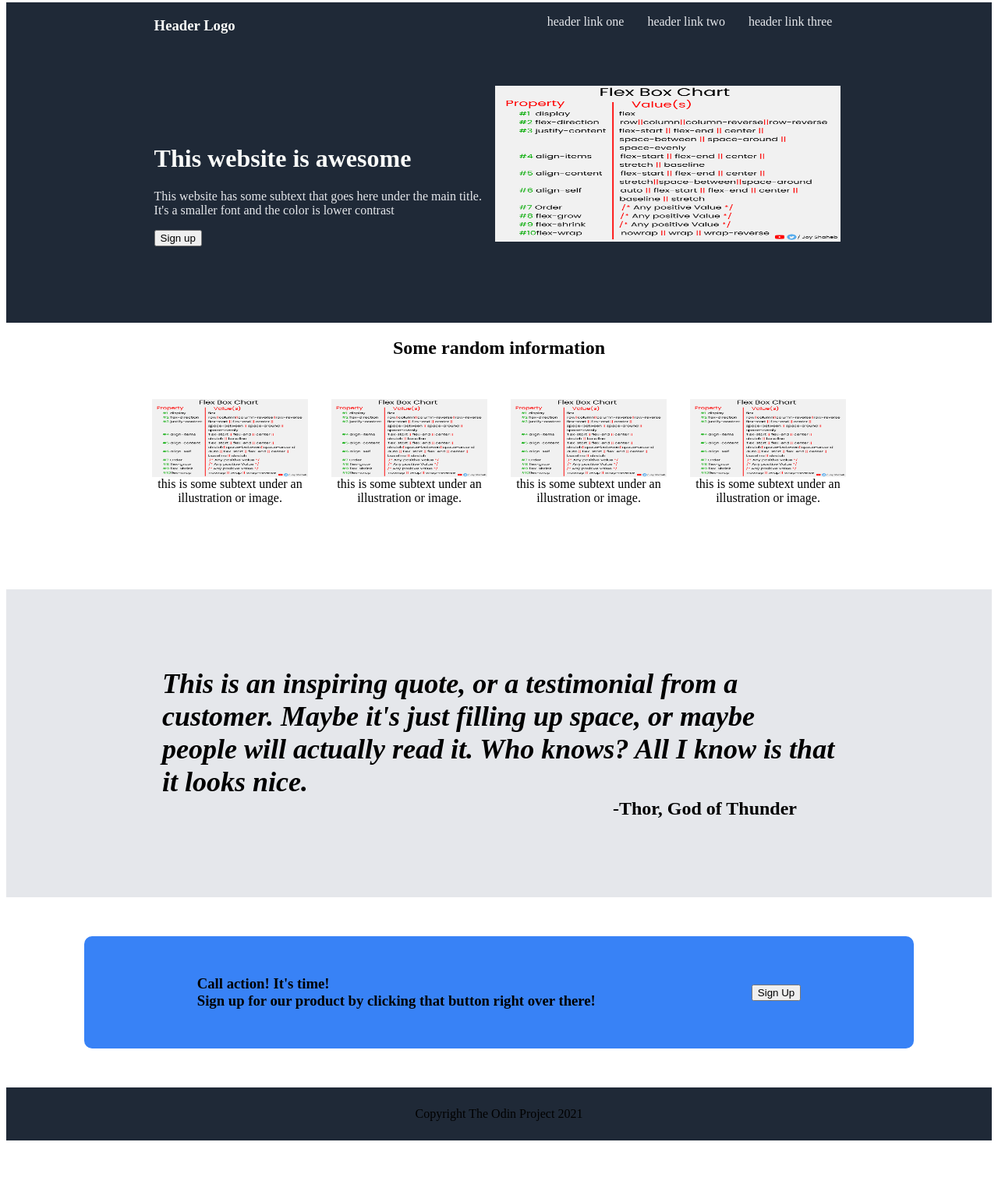
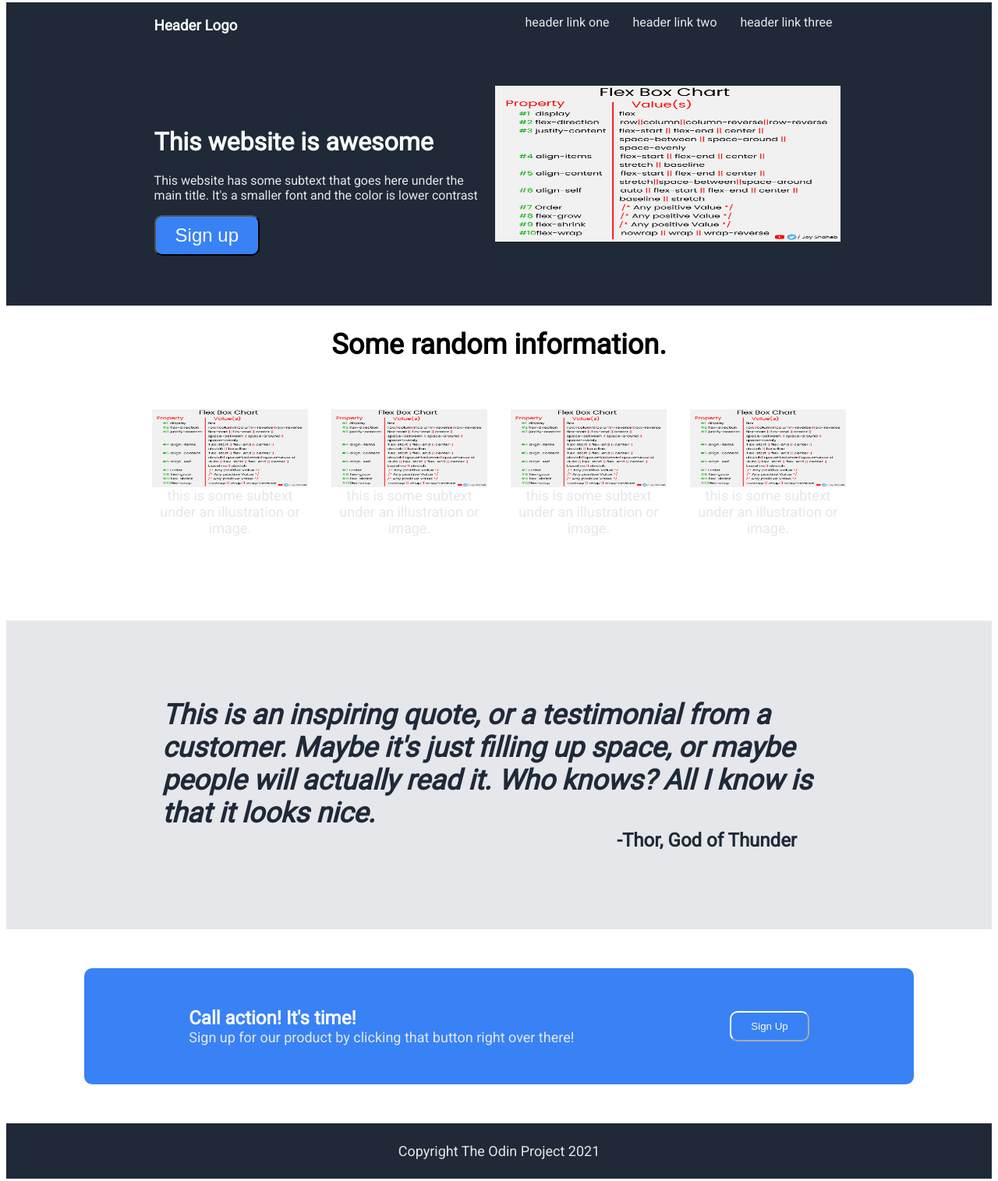
Before and after one commit to miguel2307/landing-page, a plain HTML site: page index.html in a window 1280 px wide. Shown: the part 5-1520 px from the top of the page at 78% size. Before the commit the page ends 1476 px from the top, so only its background shows below. Drawn offline with Linux system fonts and the light colour scheme.

Commit message:
added styles and fonts

```diff
--- a/index.html
+++ b/index.html
@@ -3,6 +3,9 @@
     <head>
         <meta charset="UTF-8">
         <link rel="stylesheet" href="style.css">
+        <link rel="preconnect" href="https://fonts.googleapis.com">
+        <link rel="preconnect" href="https://fonts.gstatic.com" crossorigin>
+        <link href="https://fonts.googleapis.com/css2?family=Roboto&display=swap" rel="stylesheet">
     </head>
 <body>
     <div class="title">
@@ -24,7 +27,7 @@
         </div>
     </div>
 
-    <h2>Some random information</h2>
+    <h2>Some random information.</h2>
     <div class="box">
         <div class="info">
             <img src="Flex Box Chart.png" alt="chart">
@@ -50,7 +53,7 @@
         <div class="banner">
             <div class="sign-up">
                 <h3>Call action! It's time!</h3>
-                <h3>Sign up for our product by clicking that button right over there!</h3>
+                <p>Sign up for our product by clicking that button right over there!</p>
             </div>
             <button>Sign Up</button>
         </div>
--- a/style.css
+++ b/style.css
@@ -1,3 +1,6 @@
+html{
+    font-family: 'Roboto', 'Courier New', Courier, monospace;
+}
 
 header{
     display: flex;
@@ -40,12 +43,21 @@ ul{
     color: #E5E7EB;
 }
 
+.left button{
+    background-color: #3882f6;
+    color: #F9FAF8;
+    font-size: 24px;
+    border-radius: 10px;
+    padding-left: 25px;
+    padding-right: 25px;
+    padding-top: 10px;
+    padding-bottom: 10px
+}
 .left{
     width: 49%;
     height: 200px;
     display: inline-block;
     padding-bottom: 50px;
-
 }
 
 .right {
@@ -63,6 +75,8 @@ h2{
     display: flex;
     justify-content: center;
     padding-bottom: 32px;
+    font-size: 36px;
+    font-weight: 800;
 }
 
 .box img{
@@ -81,6 +95,8 @@ h2{
 .info{
     max-width: 200px;
     text-align: center;
+    font-size: 18px;
+    color: #E5E7EB;
 }
 
 h4{
@@ -92,6 +108,8 @@ h4{
     padding-left: 200px;
     padding-right: 200px;
     margin-bottom: 0;
+    font-size: 36px;
+    color: #1f2937;
 }
 
 h5{
@@ -102,6 +120,7 @@ h5{
     padding-bottom: 100px;
     background-color: #E5E7EB;
     font-size: 24px;
+    color: #1f2937;
 }
 
 .banner{
@@ -121,6 +140,25 @@ h5{
 
 .sign-up h3{
     margin: 0;
+    color: #F9FAF8;
+    font-size: 24px;
+}
+
+.sign-up p{
+    margin: 0;
+    color: #E5E7EB;
+    font-size: 18px;
+}
+
+.banner button{
+    color: #F9FAF8;
+    border-radius: 10px;
+    background-color: #3882f6;
+    padding-left: 25px;
+    padding-right: 25px;
+    padding-top: 10px;
+    padding-bottom: 10px;
+    border-color: white;
 }
 
 footer{
@@ -129,4 +167,6 @@ footer{
     padding-top: 25px;
     padding-bottom: 25px;
     background-color: #1f2937;
+    color: #E5E7EB;
+    font-size: 18px;
 }
```
